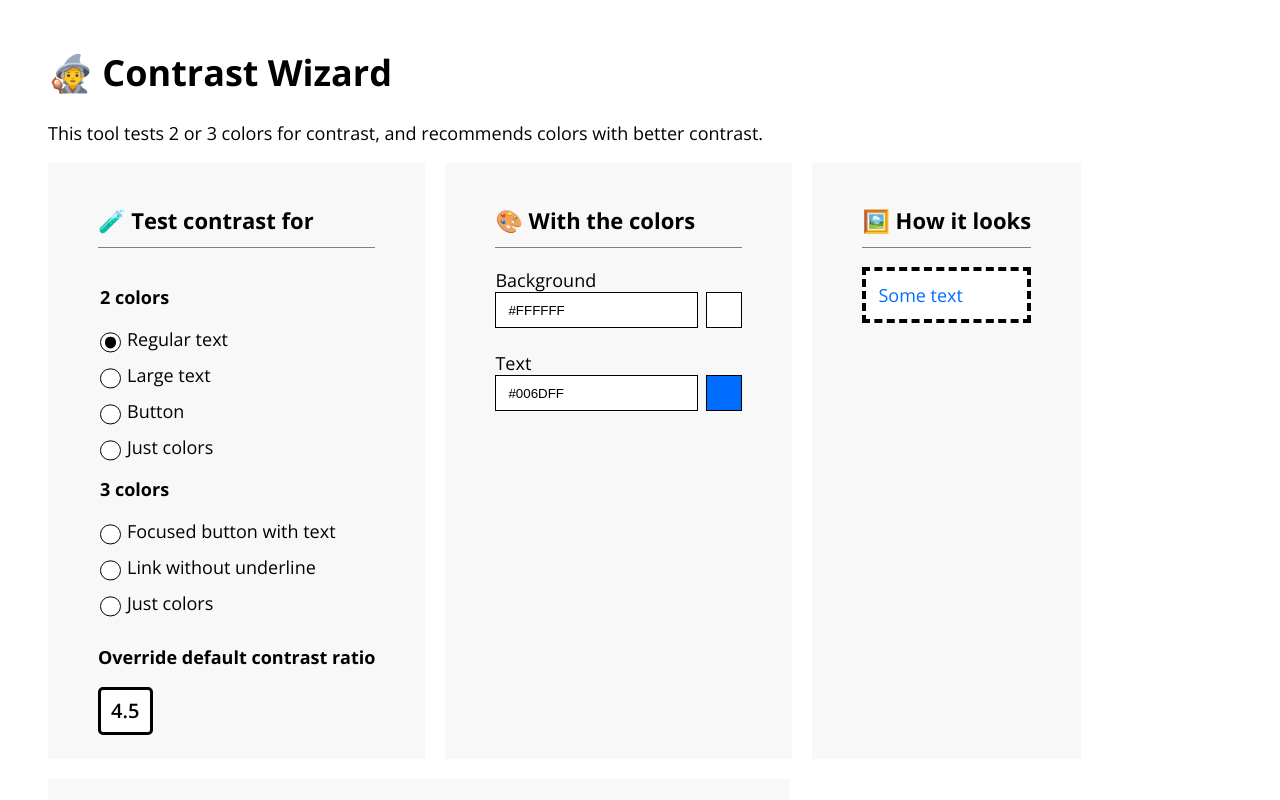
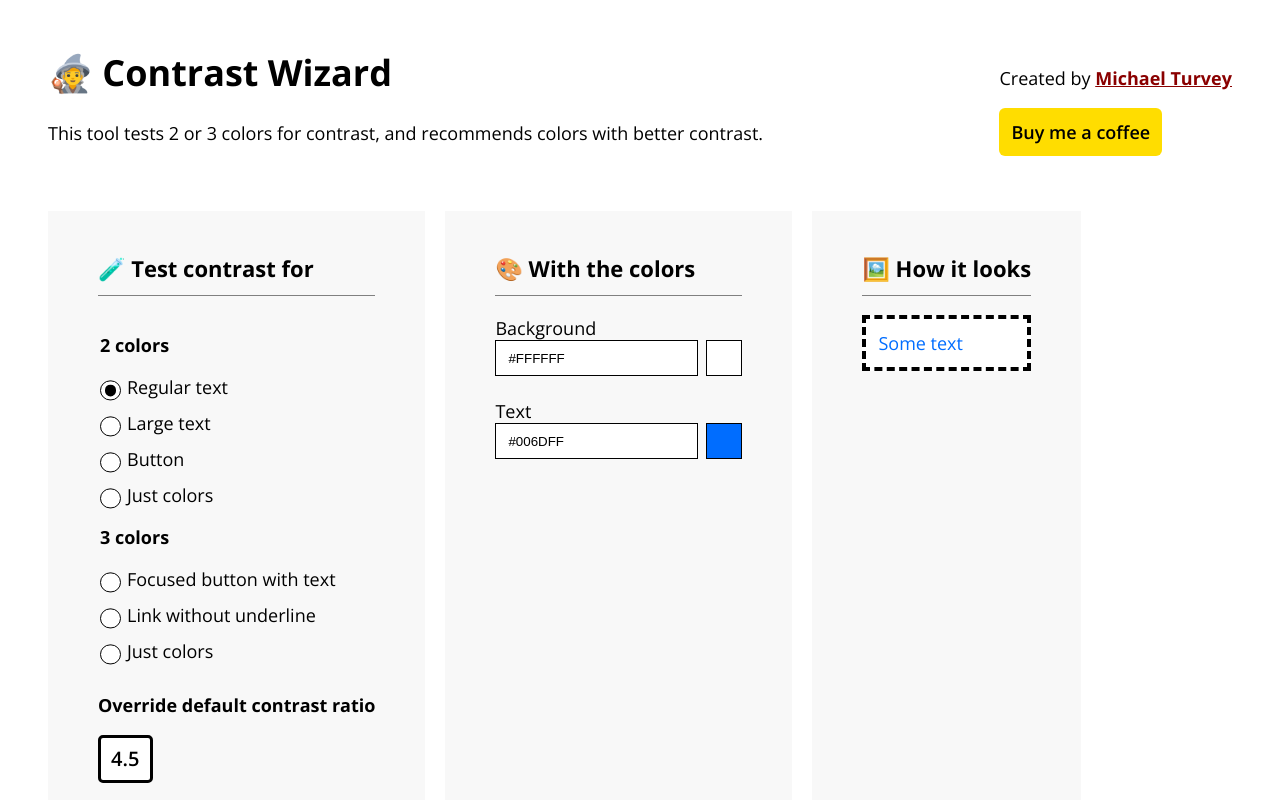
Before and after one commit to tichaelmurvey/3-way-contrast-rec, a React (Create React App) app: page / in a window 1280 px wide. Shown: the top 800 px of the page. Built offline with nearby package versions, Linux system fonts and the light colour scheme.

Commit message:
added SEO

```diff
--- a/package.json
+++ b/package.json
@@ -8,8 +8,8 @@
     "@testing-library/user-event": "^13.5.0",
     "chroma-js": "^2.4.2",
     "g": "^2.0.1",
-    "netlify": "^13.1.2",
-    "netlify-cli": "^13.0.0",
+    "netlify": "^13.1.5",
+    "netlify-cli": "^13.2.2",
     "react": "^18.2.0",
     "react-color": "^2.19.3",
     "react-dom": "^18.2.0",
--- a/public/index.html
+++ b/public/index.html
@@ -5,10 +5,20 @@
     <link rel="icon" href="%PUBLIC_URL%/favicon.ico" />
     <meta name="viewport" content="width=device-width, initial-scale=1" />
     <meta name="theme-color" content="#000000" />
+  <meta name="keywords" content="Contrast Wizard, Contrast, Color, Color Contrast, Color Contrast Checker, Color Contrast Tool, Color Contrast Ratio, Color Contrast Accessibility, Color Contrast Accessibility Guidelines, Color Contrast Accessibility Guidelines 2.0, Color Contrast Accessibility Guidelines 2.1, Color Contrast Accessibility Guidelines 2.2, Color Contrast Accessibility Guidelines 3.0, Color Contrast Accessibility Guidelines 3.1, Color Contrast Accessibility Guidelines 3.2, Color Contrast Accessibility Guidelines 4.0, Color Contrast Accessibility Guidelines 4.1, Color Contrast Accessibility Guidelines 4.2, Color Contrast Accessibility Guidelines 5.0, Color Contrast Accessibility Guidelines 5.1, Color Contrast Accessibility Guidelines 5.2, Color Contrast Accessibility Guidelines 6.0, Color Contrast Accessibility Guidelines 6.1, Color Contrast Accessibility Guidelines 6.2, Color Contrast Accessibility Guidelines 7.0, Color Contrast Accessibility Guidelines 7.1, Color Contrast Accessibility Guidelines 7.2">
+  <!-- Image SEO -->
+  <meta property="og:image" content="https://contrastwizard.com/public/contrast.png">
+  <meta property="og:image:secure_url" content="https://contrastwizard.com/public/contrast.png">
+  <meta property="og:image:type" content="image/png">
     <meta
       name="Contrast Wizard"
       content="This tool tests 2 or 3 colors for contrast, and recommends colors with better contrast.      "
     />
+    <meta
+      name="description"
+      content="This tool tests 2 or 3 colors for contrast, and recommends colors with better contrast.      "
+    />
+
     <title>Contrast Wizard</title>
   </head>
   <body>
--- a/src/App.css
+++ b/src/App.css
@@ -10,9 +10,25 @@ body{
 }
 
 .header {
-    margin-top: 48px;
+    margin: 48px 0;
     /* margin-left: 48px; */
+    display: flex;
+    flex-wrap: wrap;
+    align-items: space-between;
+    justify-content: space-between;
+}
 
+a {
+    color:rgb(138, 0, 0);
+    font-weight: bold;
+}
+
+a:visited {
+    color:rgb(90, 0, 0);
+}
+
+h1 {
+    margin-top: 0;
 }
 
 .toolset {
@@ -379,3 +395,17 @@ button.useButton:hover {
         margin: 20px 0;
     }
 }
+
+a.buymeacoffee {
+    padding: 12px;
+    border-radius: 6px;
+    background-color: #FFDD00;
+    color: black;
+    font-weight: 600;
+    text-decoration: none;
+    display: inline-block;
+}
+
+a.buymeacoffee:hover {
+    box-shadow: 4px 4px #ffd000;
+}
--- a/src/App.js
+++ b/src/App.js
@@ -32,9 +32,16 @@ function App() {
         <link rel="preconnect" href="https://fonts.googleapis.com" />
         <link rel="preconnect" href="https://fonts.gstatic.com" crossOrigin />
         <link href="https://fonts.googleapis.com/css2?family=Open+Sans:ital,wght@0,300;0,400;0,500;0,600;0,700;0,800;1,300;1,400;1,500;1,600;1,700;1,800&display=swap" rel="stylesheet" />
-        <div class="header">
+        <div className="header">
+        <div className="header-left">
         <h1>🧙 Contrast Wizard</h1>
         <p>This tool tests 2 or 3 colors for contrast, and recommends colors with better contrast.</p>
+        </div>
+        <div class="header-right">
+        <p>Created by <a target="_blank" href="https://michaelturvey.site">Michael Turvey</a></p>
+        {/* Buy me a coffee button */}
+        <a target="_blank" className="buymeacoffee" href= "https://www.buymeacoffee.com/frommountains">Buy me a coffee</a>
+        </div>
         </div>
         <div className="toolset">
           <div className="section choose-example">
```
Also changed, not shown: public/contrast.PNG (added), 1 other file (tests, documents, lock files or other folders).
